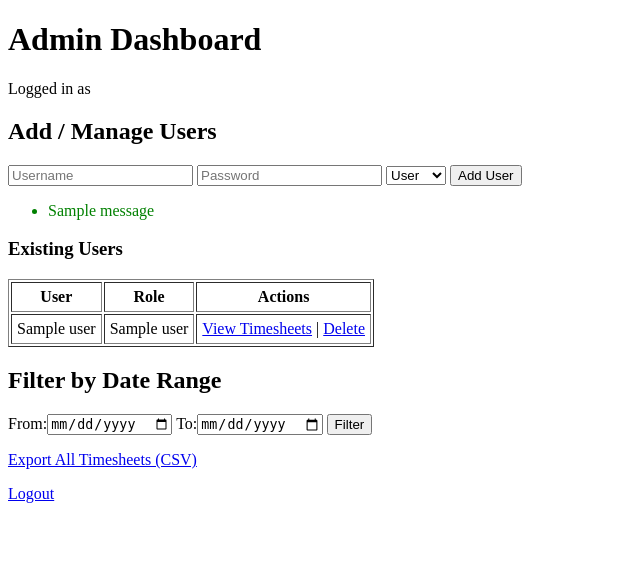
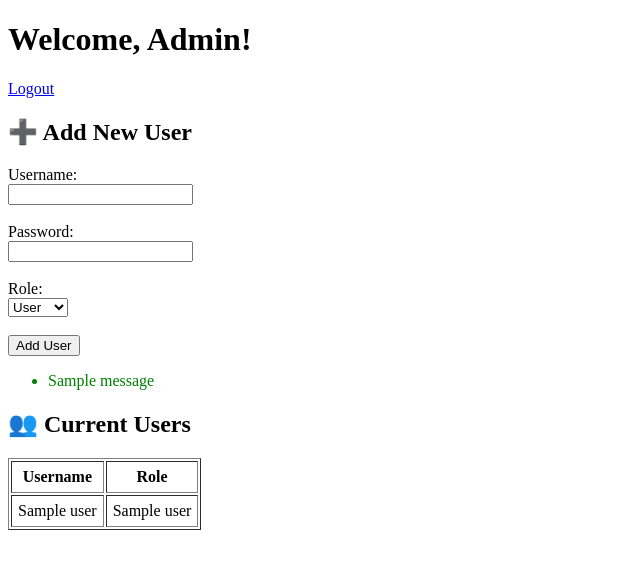
Before and after one commit to Dispatch-hub/asc-timesheet, a Flask app: template templates/admin_dashboard.html in a window 1280 px wide. Shown: the top 569 px of the page, without its empty margins (0-640 px from the left). Run offline with Flask 3, Linux system fonts and the light colour scheme; the template is opened without the code that fills it: most values are stand-ins (such as "Sample title", 1, 10 or a date in 2020); one stand-in notice (Sample message) is shown.

Commit message:
Update admin dashboard with Add User form

```diff
--- a/templates/admin_dashboard.html
+++ b/templates/admin_dashboard.html
@@ -1,56 +1,49 @@
-<!-- File: templates/admin_dashboard.html -->
 <!DOCTYPE html>
-<html>
+<html lang="en">
 <head>
-  <title>Admin Dashboard - ASC Timesheet</title>
+    <meta charset="UTF-8">
+    <title>Admin Dashboard</title>
 </head>
 <body>
-  <h1>Admin Dashboard</h1>
-  <p>Logged in as <strong>{{ session['user'] }}</strong></p>
+    <h1>Welcome, Admin!</h1>
+    <p><a href="{{ url_for('logout') }}">Logout</a></p>
 
-  <h2>Add / Manage Users</h2>
+    <h2>➕ Add New User</h2>
     <form action="{{ url_for('add_user') }}" method="post">
-    <input name="new_username" placeholder="Username" required>
-    <input name="new_password" type="password" placeholder="Password" required>
-    <select name="new_role">
+        <label>Username:</label><br>
+        <input type="text" name="username" required><br><br>
+
+        <label>Password:</label><br>
+        <input type="password" name="password" required><br><br>
+
+        <label>Role:</label><br>
+        <select name="role">
             <option value="user">User</option>
             <option value="admin">Admin</option>
-    </select>
+        </select><br><br>
+
         <button type="submit">Add User</button>
     </form>
+
     {% with messages = get_flashed_messages(with_categories=true) %}
       {% if messages %}
         <ul>
-      {% for category, msg in messages %}
-        <li style="color: {% if category=='error' %}red{% else %}green{% endif %};">{{ msg }}</li>
+        {% for category, message in messages %}
+          <li style="color: {{ 'green' if category == 'success' else 'red' }}">{{ message }}</li>
         {% endfor %}
         </ul>
       {% endif %}
     {% endwith %}
 
-  <h3>Existing Users</h3>
-  <table border="1" cellpadding="5">
-    <tr><th>User</th><th>Role</th><th>Actions</th></tr>
+    <h2>👥 Current Users</h2>
+    <table border="1" cellpadding="6">
+        <tr><th>Username</th><th>Role</th></tr>
         {% for u, r in users %}
         <tr>
             <td>{{ u }}</td>
             <td>{{ r }}</td>
-      <td>
-        <a href="{{ url_for('view', user=u) }}">View Timesheets</a> |
-        <a href="{{ url_for('delete_user', user=u) }}">Delete</a>
-      </td>
         </tr>
         {% endfor %}
     </table>
-
-  <h2>Filter by Date Range</h2>
-  <form action="{{ url_for('filter_timesheets') }}" method="get">
-    <label>From:</label><input type="date" name="start_date">
-    <label>To:</label><input type="date" name="end_date">
-    <button type="submit">Filter</button>
-  </form>
-
-  <p><a href="{{ url_for('export_all') }}">Export All Timesheets (CSV)</a></p>
-  <p><a href="{{ url_for('logout') }}">Logout</a></p>
 </body>
 </html>
```
Lines whose indentation alone changed are shown as unchanged.
